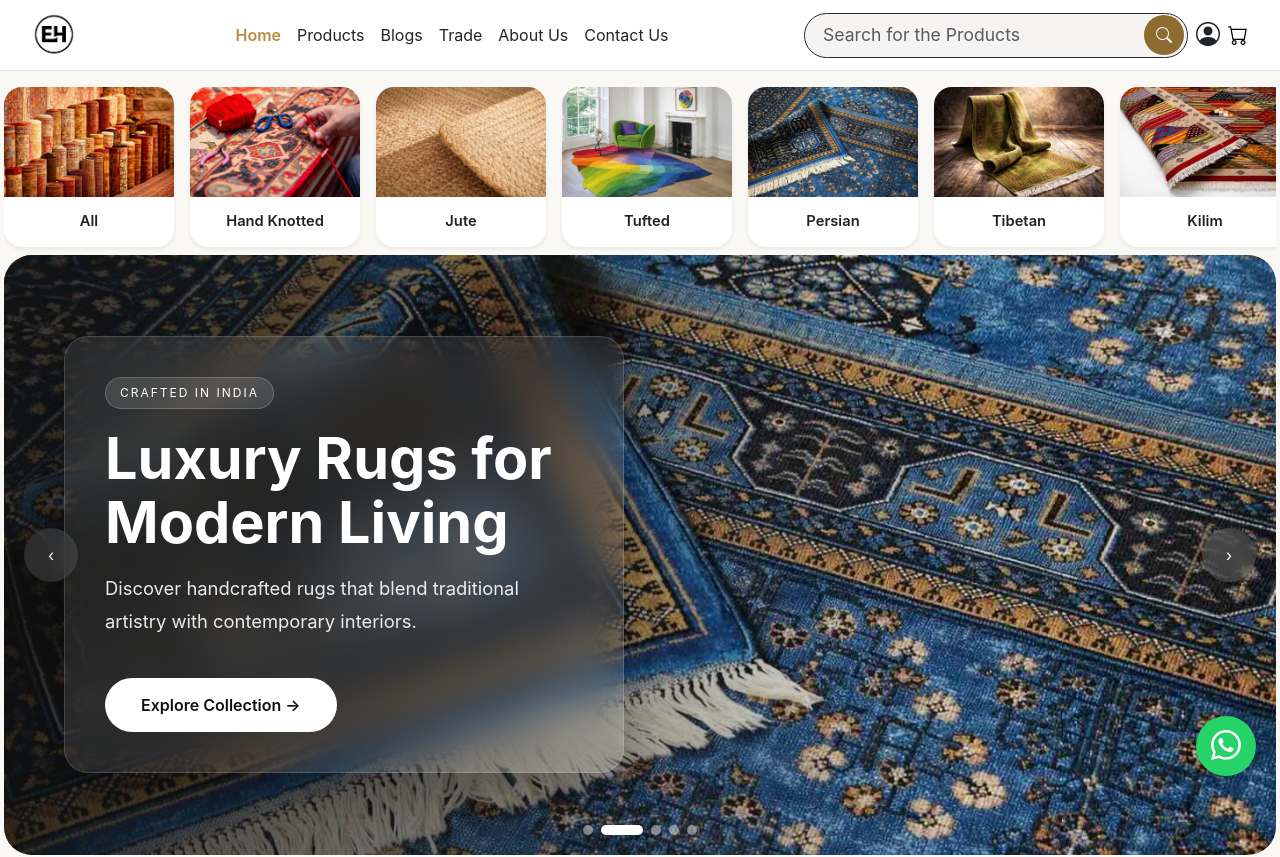
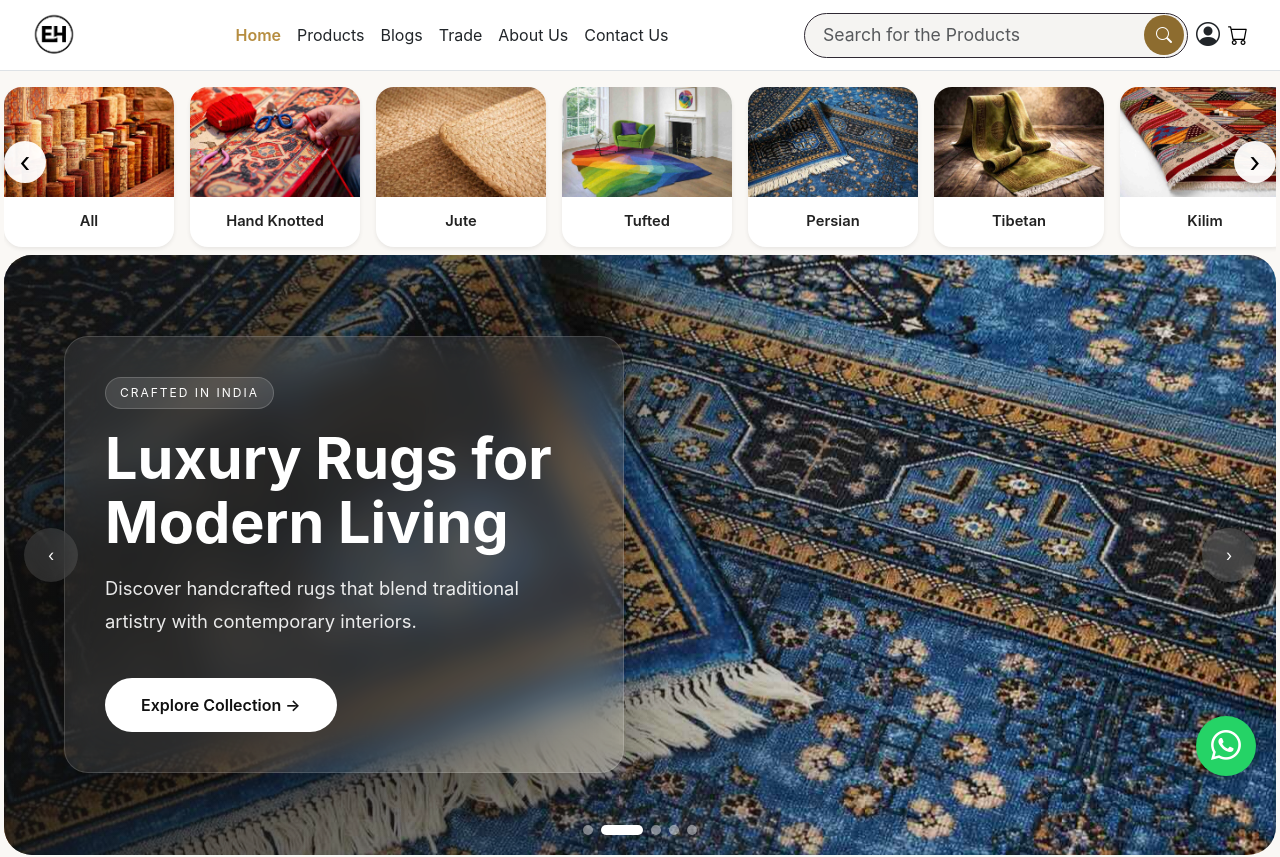
Before and after one commit to eurasian-house/ecommerce-frontend, a React (Vite) app: page / in a window 1280 px wide. Shown: the top 857 px of the page. Built offline with nearby package versions, Linux system fonts and the light colour scheme; no server answers; the database is empty.

Commit message:
Horizontal Scroll

```diff
--- a/src/components/Category.jsx
+++ b/src/components/Category.jsx
@@ -1,4 +1,5 @@
 import { useNavigate } from "react-router-dom";
+import { useRef } from "react";
 
 const CATEGORIES = [
   "All", "Hand Knotted", "Jute", "Tufted", "Persian", "Tibetan",
@@ -7,6 +8,21 @@ const CATEGORIES = [
 
 export default function Category() {
   const navigate = useNavigate();
+  const scrollRef = useRef(null);
+
+  const scrollLeft = () => {
+    scrollRef.current?.scrollBy({
+      left: -300,
+      behavior: "smooth",
+    });
+  };
+
+  const scrollRight = () => {
+    scrollRef.current?.scrollBy({
+      left: 300,
+      behavior: "smooth",
+    });
+  };
 
   const handleCategoryClick = (category) => {
     if (category === "All") navigate("/products");
@@ -14,8 +30,18 @@ export default function Category() {
   };
 
   return (
-    <div >
-      <div className="d-flex overflow-auto gap-3 pb-2">
+    <div className="position-relative">
+      <button
+        className="category-arrow category-arrow-left d-none d-md-flex"
+        onClick={scrollLeft}
+        type="button"
+      >
+        ‹
+      </button>
+      <div
+        ref={scrollRef}
+        className="d-flex overflow-auto gap-3 pb-2 category-scroll"
+      >
         {CATEGORIES.map((cat) => (
           <div
             key={cat}
@@ -46,6 +72,56 @@ export default function Category() {
           </div>
         ))}
       </div>
+      <button
+        className="category-arrow category-arrow-right d-none d-md-flex"
+        onClick={scrollRight}
+        type="button"
+      >
+        ›
+      </button>
+
+      <style>{`
+.category-scroll {
+  scrollbar-width: none;
+  -ms-overflow-style: none;
+}
+
+.category-scroll::-webkit-scrollbar {
+  display: none;
+}
+
+.category-arrow {
+  position: absolute;
+  top: 45%;
+  transform: translateY(-50%);
+  width: 42px;
+  height: 42px;
+  border: none;
+  border-radius: 50%;
+  background: rgba(255,255,255,0.95);
+  box-shadow: 0 4px 12px rgba(0,0,0,0.15);
+  display: flex;
+  align-items: center;
+  justify-content: center;
+  font-size: 28px;
+  cursor: pointer;
+  z-index: 10;
+  transition: all 0.2s ease;
+}
+
+.category-arrow:hover {
+  background: #fff;
+  transform: translateY(-50%) scale(1.08);
+}
+
+.category-arrow-left {
+  left: 0px;
+}
+
+.category-arrow-right {
+  right: 0px;
+}
+`}</style>
     </div>
   );
 }
--- a/src/components/TopDeals.jsx
+++ b/src/components/TopDeals.jsx
@@ -1,10 +1,26 @@
-import { useEffect, useState } from "react";
+import { useEffect, useState, useRef } from "react";
 import { supabase } from "../lib/supabase";
 import { useNavigate } from "react-router-dom";
 
 export default function TopDeals() {
     const [products, setProducts] = useState([]);
     const navigate = useNavigate();
+    const scrollRef = useRef(null);
+
+    const scrollLeft = () => {
+        scrollRef.current?.scrollBy({
+            left: -350,
+            behavior: "smooth",
+        });
+    };
+
+    const scrollRight = () => {
+        scrollRef.current?.scrollBy({
+            left: 350,
+            behavior: "smooth",
+        });
+    };
+
 
     useEffect(() => {
         fetchTopDeals();
@@ -64,7 +80,20 @@ export default function TopDeals() {
                 </p>
             </div>
             {/* 🔥 SAME STYLE AS COLOR FILTER */}
-            <div className="d-flex overflow-auto gap-3 pb-2">
+            <div className="position-relative">
+
+                <button
+                    className="category-arrow category-arrow-left d-none d-md-flex"
+                    onClick={scrollLeft}
+                    type="button"
+                >
+                    ‹
+                </button>
+
+                <div
+                    ref={scrollRef}
+                    className="d-flex overflow-auto gap-3 pb-2 category-scroll"
+                >
                     {products.map((p) => (
                         <div
                             key={p.id}
@@ -127,6 +156,17 @@ export default function TopDeals() {
                         </div>
                     ))}
                 </div>
+            <button
+                className="category-arrow category-arrow-right d-none d-md-flex"
+                onClick={scrollRight}
+                type="button"
+            >
+                ›
+            </button>
+            </div>
+
+
+
         </div>
     );
 }
```
Lines whose indentation alone changed are shown as unchanged.
